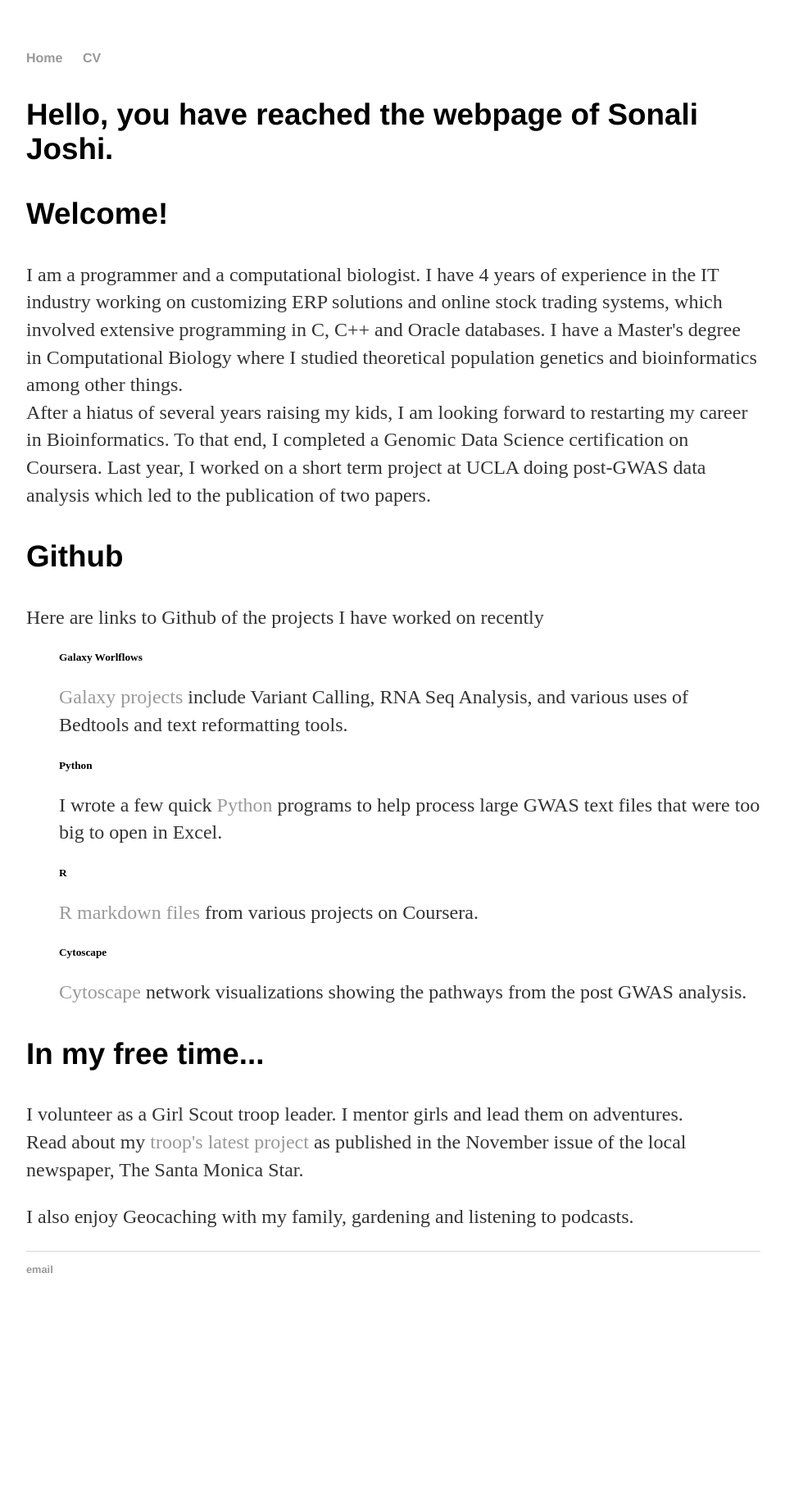
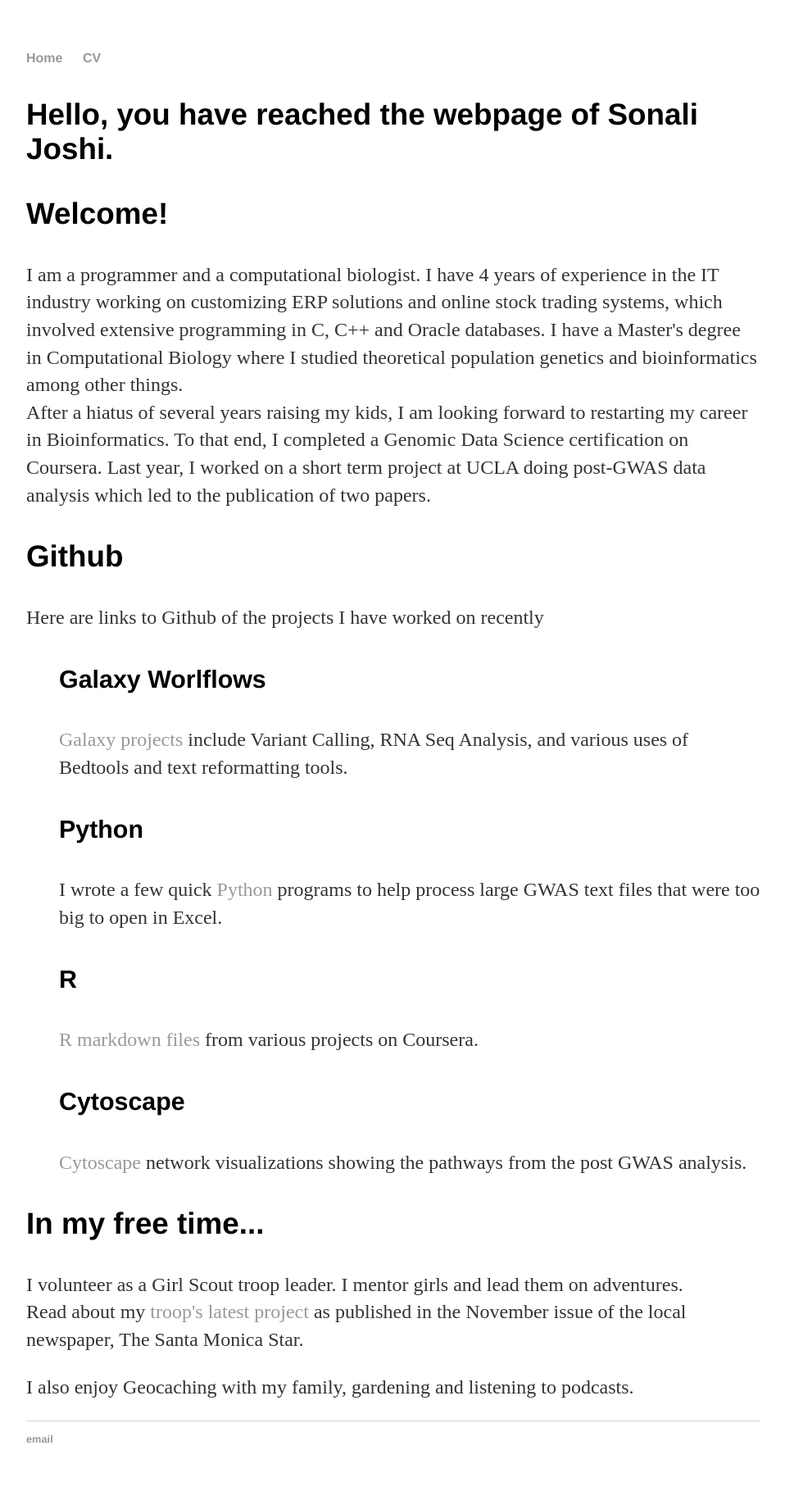
Before and after one commit to sonjoshi/sonjoshi, a Jekyll site: the page built from index.html, in a window 1280 px wide. Shown: the whole page at 82% size, without its empty margins (160-1118 px from the left). Built offline with Jekyll 4.4.1, drawn with Linux system fonts in a browser that asks for light colours; before the commit the page ends 1618 px from its top, so only the background shows below that.

```diff
--- a/index.html
+++ b/index.html
@@ -19,10 +19,10 @@ title: Sonali Joshi
 
 	<h3> Github </h3> <p> Here are links to Github of the projects I have worked on recently
 <ol>
-	<h5> Galaxy Worlflows </h5> <p> <a href="https://github.com/sonjoshi/Galaxy-Workflows">Galaxy projects</a> include Variant Calling, RNA Seq Analysis, and various uses of Bedtools and text reformatting tools.
-	<h5> Python </h5> <p> I wrote a few quick <a href="https://github.com/sonjoshi/GWASdata"> Python</a> programs to help process large GWAS text files that were too big to open in Excel.
-	<h5> R </h5> <p><a href="https://github.com/sonjoshi/DataScientistToolbox"> R markdown files</a> from various projects on Coursera.
-	<h5> Cytoscape </h5> <p><a href="https://github.com/sonjoshi/CytoscapeVisualizations">Cytoscape</a> network visualizations showing the pathways from the post GWAS analysis.
+	<h4> Galaxy Worlflows </h4> <p> <a href="https://github.com/sonjoshi/Galaxy-Workflows">Galaxy projects</a> include Variant Calling, RNA Seq Analysis, and various uses of Bedtools and text reformatting tools.
+	<h4> Python </h4> <p> I wrote a few quick <a href="https://github.com/sonjoshi/GWASdata"> Python</a> programs to help process large GWAS text files that were too big to open in Excel.
+	<h4> R </h4> <p><a href="https://github.com/sonjoshi/DataScientistToolbox"> R markdown files</a> from various projects on Coursera.
+	<h4> Cytoscape </h4> <p><a href="https://github.com/sonjoshi/CytoscapeVisualizations">Cytoscape</a> network visualizations showing the pathways from the post GWAS analysis.
 </ol>
 
 </div><!-- /.blurb -->
```
